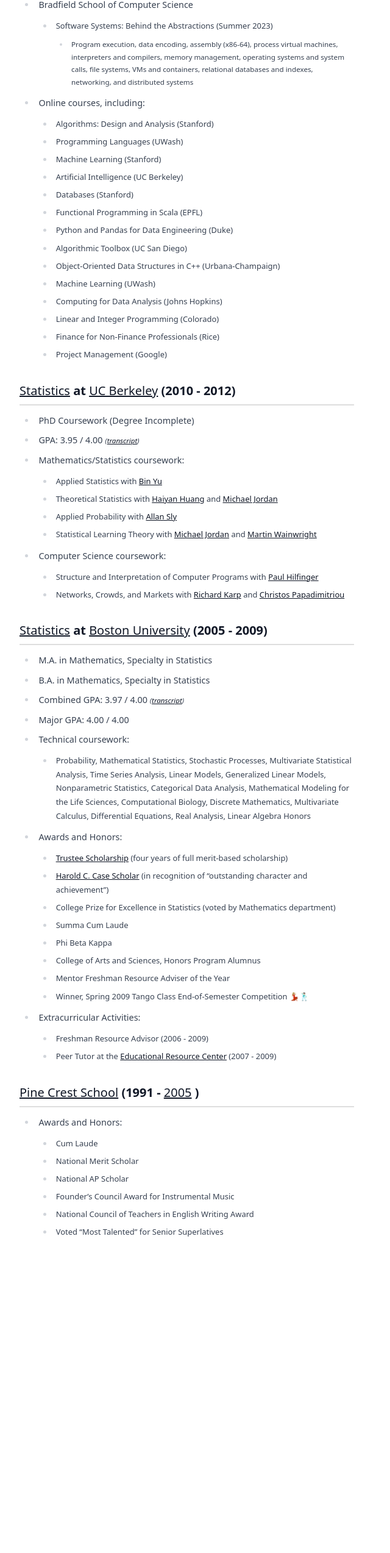
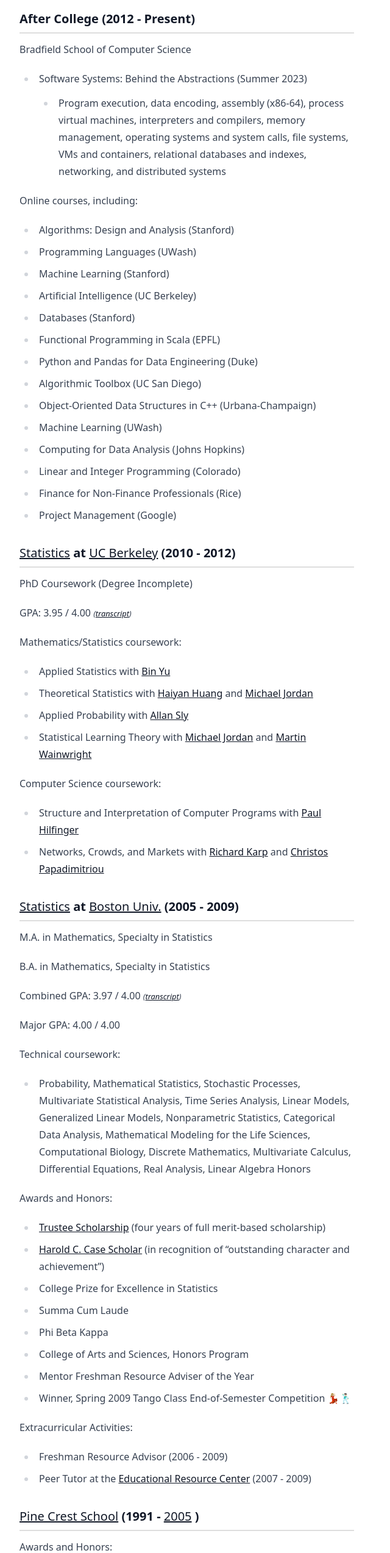
Before and after one commit to hoxiea/hha-astro, an Astro site: page /education in a window 1280 px wide. Shown: the part 193-2740 px from the top of the page at 61% size, without its empty margins (0-640 px from the left). Before the commit the page ends 2285 px from the top, so only its background shows below. Built offline with nearby package versions, Linux system fonts and the light colour scheme; Astro itself is replaced by a stand-in of ours.

Commit message:
Improve formatting for Education page

```diff
--- a/package.json
+++ b/package.json
@@ -16,6 +16,7 @@
     "@astrojs/react": "^3.3.4",
     "@astrojs/tailwind": "^5.1.0",
     "@fontsource-variable/inter": "^5.0.18",
+    "@fontsource/inter": "^5.0.18",
     "@headlessui/react": "^2.0.3",
     "@types/react": "^18.3.2",
     "@types/react-dom": "^18.3.0",
--- a/src/pages/about.mdx
+++ b/src/pages/about.mdx
@@ -34,4 +34,4 @@ After working for a year as a statistical geneticist and R programmer at [Biogen
 
 In 2012, I moved back to South Florida to figure out what _was_ for me. I started exploring my growing interest in Computer Science while still at Berkeley, an interest I expanded by taking online courses from some of the best professors/schools in the world. I also started supporting students in South Florida and eventually around the country in their academic endeavors as a [private tutor](/tutor), which I enjoy even far past the 20,000-hour mark.
 
-In July 2022, I moved to beautiful Spokane, WA with the talented, lovely [Sam Wilder](https://www.linkedin.com/in/samantha-lynn-wilder/) to explore another part of the country. So far, so great! 🏔️🌲
+In July 2022, I moved to beautiful Spokane, WA with the talented, lovely [Sam Wilder](https://www.linkedin.com/in/samantha-lynn-wilder/) to explore a new part of the country. So far, so great! 🏔️🌲
--- a/src/pages/education.md
+++ b/src/pages/education.md
@@ -1,72 +1,90 @@
 ---
-layout: "../layouts/default.astro"
-title: Education
+layout: "../layouts/page.astro"
+title: My Education
 ---
 
 ### After College (2012 - Present)
 
-- Bradfield School of Computer Science
-  - Software Systems: Behind the Abstractions (Summer 2023)
-    - Program execution, data encoding, assembly (x86-64), process virtual machines, interpreters and compilers, memory management, operating systems and system calls, file systems, VMs and containers, relational databases and indexes, networking, and distributed systems
-- Online courses, including:
-  - Algorithms: Design and Analysis (Stanford)
-  - Programming Languages (UWash)
-  - Machine Learning (Stanford)
-  - Artificial Intelligence (UC Berkeley)
-  - Databases (Stanford)
-  - Functional Programming in Scala (EPFL)
-  - Python and Pandas for Data Engineering (Duke)
-  - Algorithmic Toolbox (UC San Diego)
-  - Object-Oriented Data Structures in C++ (Urbana-Champaign)
-  - Machine Learning (UWash)
-  - Computing for Data Analysis (Johns Hopkins)
-  - Linear and Integer Programming (Colorado)
-  - Finance for Non-Finance Professionals (Rice)
-  - Project Management (Google)
+Bradfield School of Computer Science
+
+- Software Systems: Behind the Abstractions (Summer 2023)
+  - Program execution, data encoding, assembly (x86-64), process virtual machines, interpreters and compilers, memory management, operating systems and system calls, file systems, VMs and containers, relational databases and indexes, networking, and distributed systems
+
+Online courses, including:
+
+- Algorithms: Design and Analysis (Stanford)
+- Programming Languages (UWash)
+- Machine Learning (Stanford)
+- Artificial Intelligence (UC Berkeley)
+- Databases (Stanford)
+- Functional Programming in Scala (EPFL)
+- Python and Pandas for Data Engineering (Duke)
+- Algorithmic Toolbox (UC San Diego)
+- Object-Oriented Data Structures in C++ (Urbana-Champaign)
+- Machine Learning (UWash)
+- Computing for Data Analysis (Johns Hopkins)
+- Linear and Integer Programming (Colorado)
+- Finance for Non-Finance Professionals (Rice)
+- Project Management (Google)
 
 ### [Statistics](https://statistics.berkeley.edu) at [UC Berkeley](http://berkeley.edu) (2010 - 2012)
 
-- PhD Coursework (Degree Incomplete)
-- GPA: 3.95 / 4.00 <span class="transcript-link">([transcript](/pdfs/cal_transcript.pdf))</span>
-- Mathematics/Statistics coursework:
-  - Applied Statistics with [Bin Yu](https://binyu.stat.berkeley.edu/)
-  - Theoretical Statistics with [Haiyan Huang](https://www.stat.berkeley.edu/~hhuang/) and [Michael Jordan](https://people.eecs.berkeley.edu/~jordan/)
-  - Applied Probability with [Allan Sly](https://web.math.princeton.edu/~asly/)
-  - Statistical Learning Theory with [Michael Jordan](https://people.eecs.berkeley.edu/~jordan/) and [Martin Wainwright](https://wainwrigwork.github.io/)
-- Computer Science coursework:
-  - Structure and Interpretation of Computer Programs with [Paul Hilfinger](https://www2.eecs.berkeley.edu/Faculty/Homepages/hilfinger.html)
-  - Networks, Crowds, and Markets with [Richard Karp](https://en.wikipedia.org/wiki/Richard_M._Karp) and [Christos Papadimitriou](https://en.wikipedia.org/wiki/Christos_Papadimitriou)
+PhD Coursework (Degree Incomplete)
 
-### [Statistics](https://www.bu.edu/stat/) at [Boston University](https://www.bu.edu) (2005 - 2009)
+GPA: 3.95 / 4.00 <span class="transcript-link">([transcript](/pdfs/cal_transcript.pdf))</span>
 
-- M.A. in Mathematics, Specialty in Statistics
-- B.A. in Mathematics, Specialty in Statistics
-- Combined GPA: 3.97 / 4.00 <span class="transcript-link">([transcript](/pdfs/bu_transcript.pdf))</span>
-- Major GPA: 4.00 / 4.00
-- Technical coursework:
-  - Probability, Mathematical Statistics, Stochastic Processes, Multivariate Statistical Analysis, Time Series Analysis, Linear Models, Generalized Linear Models, Nonparametric Statistics, Categorical Data Analysis, Mathematical Modeling for the Life Sciences, Computational Biology, Discrete Mathematics, Multivariate Calculus, Differential Equations, Real Analysis, Linear Algebra Honors
-- Awards and Honors:
-  - [Trustee Scholarship](https://www.bu.edu/admissions/tuition-aid/scholarships-financial-aid/first-year-merit/trustee/) (four years of full merit-based scholarship)
-  - [Harold C. Case Scholar](https://www.bu.edu/bufellow/case-scholarship/) (in recognition of "outstanding character and achievement")
-  - College Prize for Excellence in Statistics (voted by Mathematics department)
-  - Summa Cum Laude
-  - Phi Beta Kappa
-  - College of Arts and Sciences, Honors Program Alumnus
-  - Mentor Freshman Resource Adviser of the Year
-  - Winner, Spring 2009 Tango Class End-of-Semester Competition 💃🏼🕺🏻
-- Extracurricular Activities:
-  - Freshman Resource Advisor (2006 - 2009)
-  - Peer Tutor at the [Educational Resource Center](https://www.bu.edu/erc/programs/tutoring/) (2007 - 2009)
+Mathematics/Statistics coursework:
+
+- Applied Statistics with [Bin Yu](https://binyu.stat.berkeley.edu/)
+- Theoretical Statistics with [Haiyan Huang](https://www.stat.berkeley.edu/~hhuang/) and [Michael Jordan](https://people.eecs.berkeley.edu/~jordan/)
+- Applied Probability with [Allan Sly](https://web.math.princeton.edu/~asly/)
+- Statistical Learning Theory with [Michael Jordan](https://people.eecs.berkeley.edu/~jordan/) and [Martin Wainwright](https://wainwrigwork.github.io/)
+
+Computer Science coursework:
+
+- Structure and Interpretation of Computer Programs with [Paul Hilfinger](https://www2.eecs.berkeley.edu/Faculty/Homepages/hilfinger.html)
+- Networks, Crowds, and Markets with [Richard Karp](https://en.wikipedia.org/wiki/Richard_M._Karp) and [Christos Papadimitriou](https://en.wikipedia.org/wiki/Christos_Papadimitriou)
+
+### [Statistics](https://www.bu.edu/stat/) at [Boston Univ.](https://www.bu.edu) (2005 - 2009)
+
+M.A. in Mathematics, Specialty in Statistics
+
+B.A. in Mathematics, Specialty in Statistics
+
+Combined GPA: 3.97 / 4.00 <span class="transcript-link">([transcript](/pdfs/bu_transcript.pdf))</span>
+
+Major GPA: 4.00 / 4.00
+
+Technical coursework:
+
+- Probability, Mathematical Statistics, Stochastic Processes, Multivariate Statistical Analysis, Time Series Analysis, Linear Models, Generalized Linear Models, Nonparametric Statistics, Categorical Data Analysis, Mathematical Modeling for the Life Sciences, Computational Biology, Discrete Mathematics, Multivariate Calculus, Differential Equations, Real Analysis, Linear Algebra Honors
+
+Awards and Honors:
+
+- [Trustee Scholarship](https://www.bu.edu/admissions/tuition-aid/scholarships-financial-aid/first-year-merit/trustee/) (four years of full merit-based scholarship)
+- [Harold C. Case Scholar](https://www.bu.edu/bufellow/case-scholarship/) (in recognition of "outstanding character and achievement")
+- College Prize for Excellence in Statistics
+- Summa Cum Laude
+- Phi Beta Kappa
+- College of Arts and Sciences, Honors Program
+- Mentor Freshman Resource Adviser of the Year
+- Winner, Spring 2009 Tango Class End-of-Semester Competition 💃🏼🕺🏻
+
+Extracurricular Activities:
+
+- Freshman Resource Advisor (2006 - 2009)
+- Peer Tutor at the [Educational Resource Center](https://www.bu.edu/erc/programs/tutoring/) (2007 - 2009)
 
 ### [Pine Crest School](https://www.pinecrest.edu) (1991 - [2005](https://en.wikipedia.org/wiki/Pine_Crest_School#Academics) )
 
-- Awards and Honors:
-  - Cum Laude
-  - National Merit Scholar
-  - National AP Scholar
-  - Founder's Council Award for Instrumental Music
-  - National Council of Teachers in English Writing Award
-  - Voted "Most Talented" for Senior Superlatives
+Awards and Honors:
+
+- Graduated Cum Laude
+- National Merit Scholar
+- National AP Scholar
+- Founder's Council Award, Instrumental Music
+- Writing Award, National Council of Teachers in English
+- Voted "Most Talented" for Senior Superlatives
 
 <style>
 h3 {
@@ -75,24 +93,6 @@ h3 {
   padding-bottom: .3em;
   border-bottom: 2px solid #dedede; /* Line under each heading */
 }
-
-/* General List Styles */
-ul {
-  list-style: none; /* No bullets */
-  margin: 0;
-  padding: 0;
-}
-
-/* Nested List Styles */
-ul ul {
-  list-style: disc; /* Yes bullets for nested lists */
-  padding-left: 1em; /* Adds indentation to nested lists */
-}
-
-li {
-  font-size: 0.9em; /* Consistent font size for list items */
-}
-
 
 /* Specific adjustments for accessibility and emphasis */
 .sr-only {
@@ -111,10 +111,4 @@ li {
   font-style: italic; /* Italicize to differentiate from other text */
   font-size: 0.8em; /* Slightly smaller font size */
 }
-
-/* Special Elements like GPA and Awards */
-.highlight {
-  font-weight: bold; /* Make key achievements stand out */
-  color: #4a4a4a; /* Darker than general text for emphasis */
-}
 </style>
--- a/src/pages/tutor.mdx
+++ b/src/pages/tutor.mdx
@@ -2,6 +2,8 @@
 layout: "../layouts/default.astro"
 title: Tutoring
 ---
+
+# Tutoring
 
 I've been helping students succeed with technical material since 2007.
 
```
Also changed, not shown: 1 other file.
